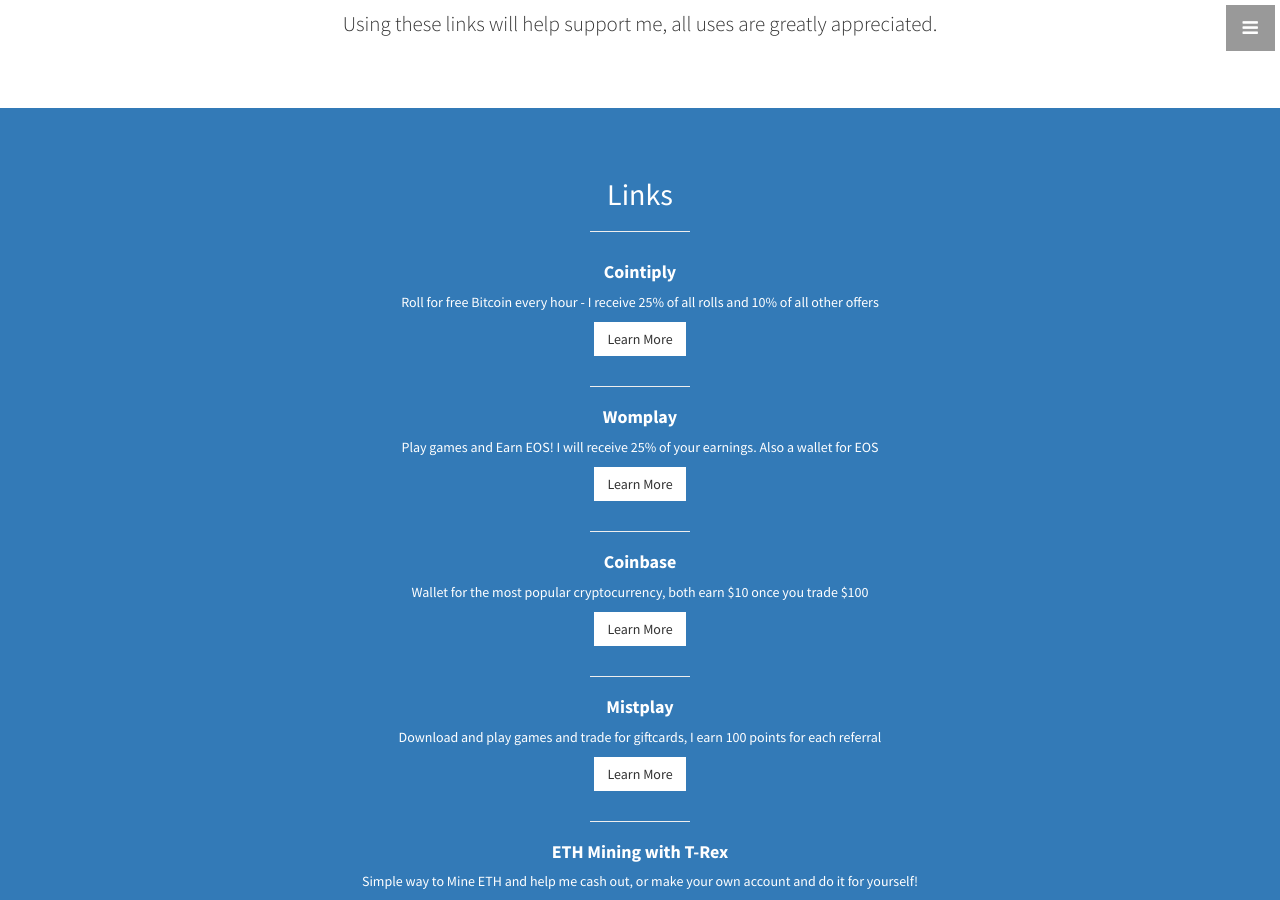
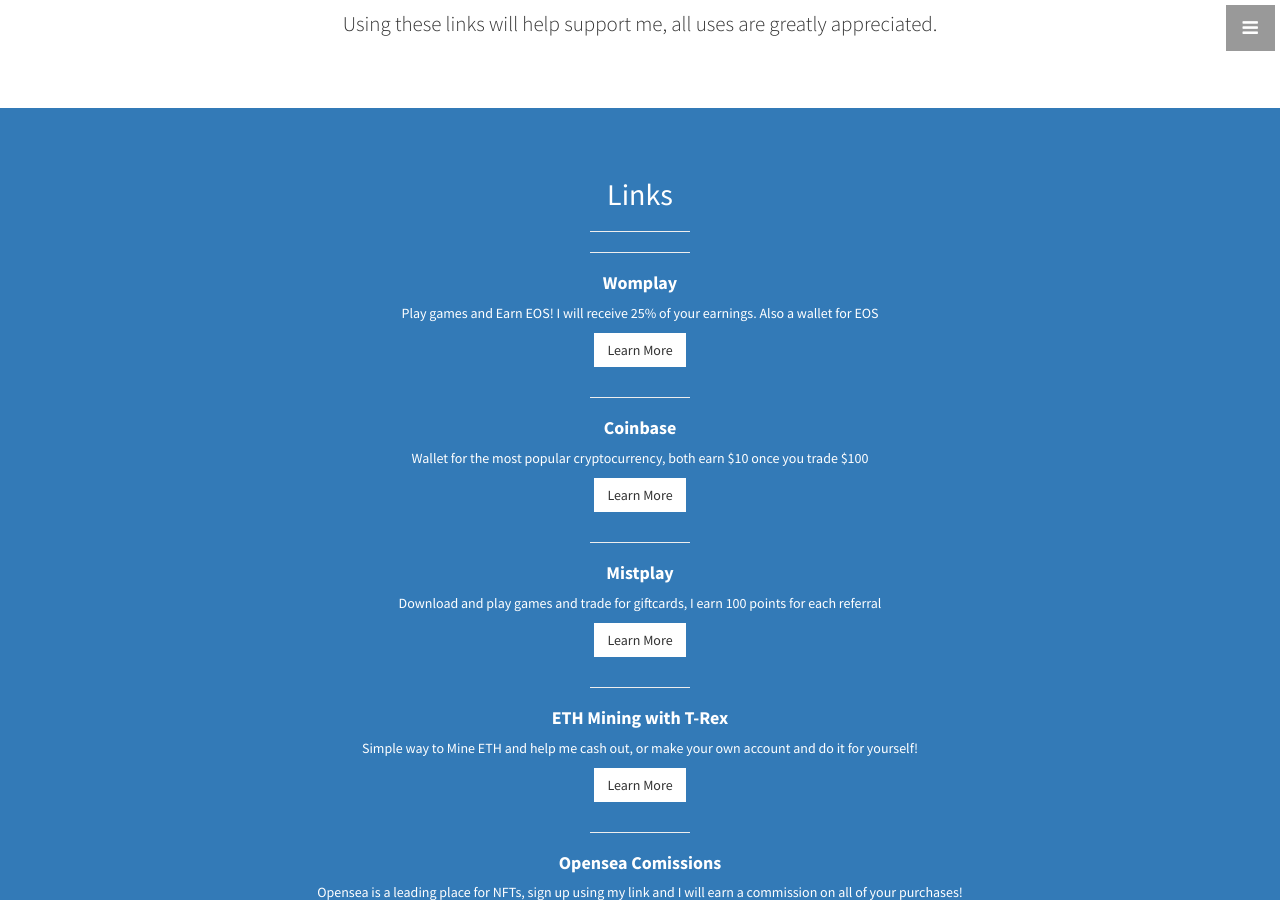
Before and after one commit to cvatch/deepnft, a Jekyll site: the page built from index.html, in a window 1280 px wide and 900 px high, scrolled down 1024 px. Built offline with Jekyll 4.4.1, drawn with Linux system fonts in a browser that asks for light colours; a script that is not in the unit is left out.

Commit message:
first NFT embed

```diff
--- a/_includes/services.html
+++ b/_includes/services.html
@@ -5,19 +5,8 @@
             <div class="col-lg-10 col-lg-offset-1">
                 <h2>Links</h2>
                 <hr class="small">
-                <div class="row text-center">
-                    <div class="w-auto p-3">
-                        <div class="service-item">
-                            </span>
-                            <h4>
-                                <strong>Cointiply</strong>
-                            </h4>
-                            <p>Roll for free Bitcoin every hour - I receive 25% of all rolls and 10% of all other
-                                offers</p>
-                            <a href="http://cointiply.com/r/zE452" class="btn btn-light">Learn More</a>
-                        </div>
-                    </div>
-                    <hr class="small">
+                  <nft-card contractAddress="0x495f947276749ce646f68ac8c248420045cb7b5e" tokenId="104688696792612395030490852847324548718367754836092626413016365312984477597697"> </nft-card> <script src="https://unpkg.com/embeddable-nfts/dist/nft-card.min.js"></script>
+                <hr class="small">
                     <div class="w-auto p-3">
                         <div class="service-item">
                             </span>
```
